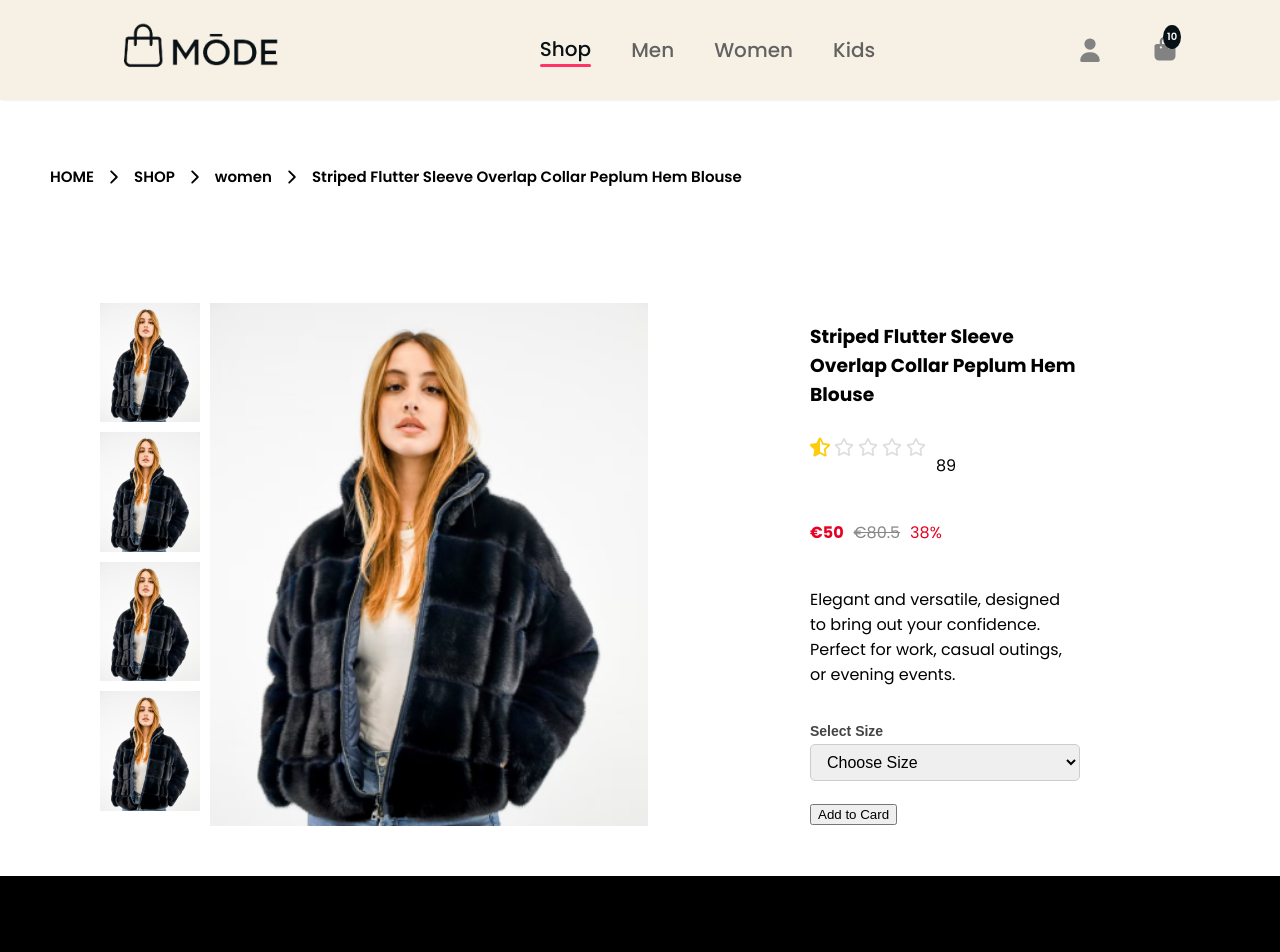
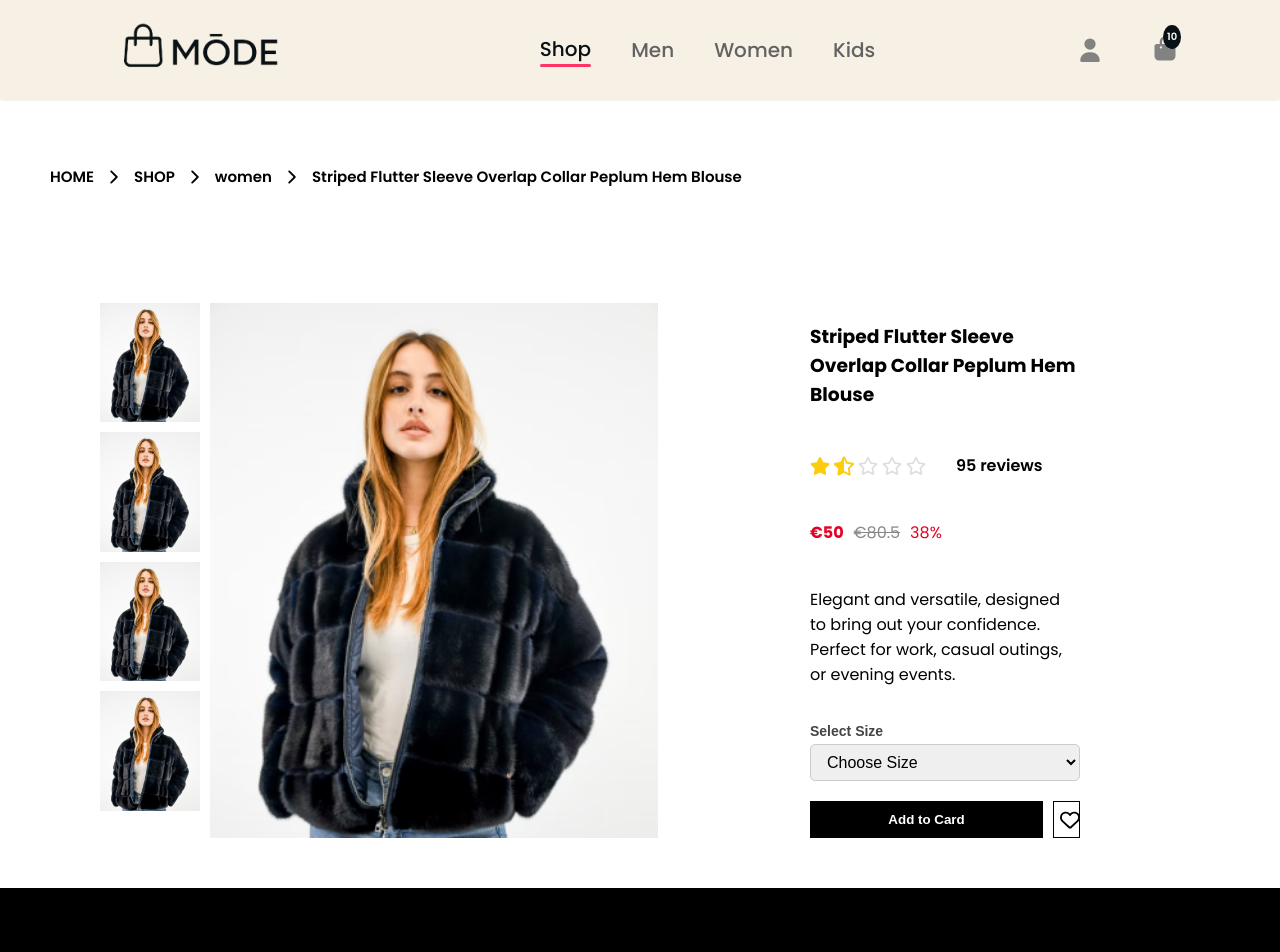
Before and after one commit to christinematta/Mode_ecommerce_website, a React (Create React App) app: page /product/1 in a window 1280 px wide. Shown: the top 952 px of the page. Built offline with nearby package versions, Linux system fonts and the light colour scheme.

Commit message:
adding Favorite btn

```diff
--- a/src/Components/Assets/all_product.js
+++ b/src/Components/Assets/all_product.js
@@ -84,8 +84,8 @@ const descriptions = {
 
 all_product = all_product.map((product) => ({
   ...product,
-  rating: Number((Math.random() * 5).toFixed(1)),
-  reviews: Math.floor(Math.random() * 201),
+  rating: Number((Math.random() * 4 + 1).toFixed(1)),
+  reviews: Math.floor(Math.random() * (200 - 10 + 1)) + 10,
   description: descriptions[product.category] || "High-quality product made with premium materials.",
 }));
 
--- a/src/Components/ProductDisplay/ProductDisplay.css
+++ b/src/Components/ProductDisplay/ProductDisplay.css
@@ -30,7 +30,11 @@
 .product-rating {
   display: flex;
   flex-direction: row;
-  gap: 10px;
+  gap: 30px;
+  align-items: center;
+}
+.product-rating p {
+  font-weight: 600;
 }
 .product-price {
   display: flex;
@@ -61,3 +65,34 @@
 .product-size-label button {
   width: 40px;
 }
+.product-action-box {
+  display: flex;
+  flex-direction: row;
+  gap: 10px;
+}
+.add-cart-btn {
+  padding: 10px;
+  width: 90%;
+  font-weight: 600;
+  background: black;
+  color: white;
+  border: 1px solid transparent;
+}
+.add-cart-btn:hover {
+  background: rgb(212, 211, 211);
+  color: black;
+  border: 1px solid #0000006b;
+}
+.fav-btn {
+  width: 10%;
+  font-size: 20px;
+  padding-top: 6px;
+  border: 1px solid black;
+  background-color: white;
+}
+.fav-btn:hover {
+  background: rgb(244, 240, 240);
+}
+.fav-btn-color {
+  color: #e31b23;
+}
--- a/src/Components/ProductDisplay/ProductDisplay.jsx
+++ b/src/Components/ProductDisplay/ProductDisplay.jsx
@@ -1,9 +1,12 @@
-import React from "react";
+import React, { useState } from "react";
 import "./ProductDisplay.css";
 import SizeDropdown from "../SizeDropdown/SizeDropdown";
 import RatingStars from "../RatingStars/RatingStars";
+import { FaRegHeart } from "react-icons/fa6";
+import { FaHeart } from "react-icons/fa";
 
 const ProductDisplay = ({ product }) => {
+  const [isFav, setIsFav] = useState(false);
   const salePercentage = Math.ceil(
     ((product.old_price - product.new_price) / product.old_price) * 100
   );
@@ -23,8 +26,8 @@ const ProductDisplay = ({ product }) => {
       <div className="display-right">
         <h3>{product.name}</h3>
         <div className="product-rating">
-          <RatingStars rating={product.rating}/>
-          <p>{product.reviews}</p>
+          <RatingStars rating={product.rating} />
+          <p>{`${product.reviews} reviews`}</p>
         </div>
         <div className="product-price">
           <p>{`€${product.new_price}`}</p>
@@ -33,8 +36,16 @@ const ProductDisplay = ({ product }) => {
         </div>
         <p>{product.description}</p>
         <SizeDropdown />
-        <div>
-          <button>Add to Card</button>
+        <div className="product-action-box">
+          <button className="add-cart-btn">Add to Card</button>
+          <button
+            className={`fav-btn ${isFav}?"active":""`}
+            onClick={() => {
+              setIsFav(!isFav);
+            }}
+          >
+            {isFav ? <FaHeart className="fav-btn-color"/> : <FaRegHeart />}
+          </button>
         </div>
       </div>
     </div>
```
